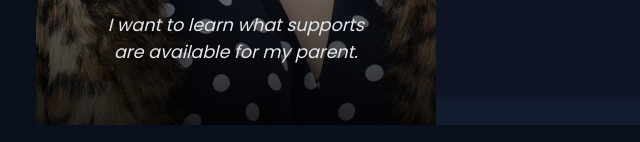
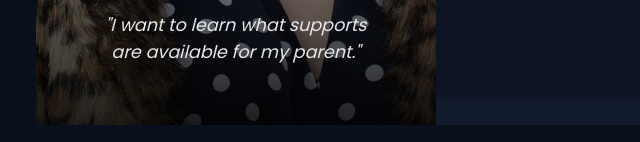
Before and after one commit to PenielleLukusa/AI-in-Web-Dev-Penielle-Lukusa, a plain HTML site: page index.html in a window 1280 px wide. Shown: the part 695-837 px from the top of the page, 0-640 px from the left. Drawn offline with Linux system fonts and the light colour scheme.

Commit message:
Fix quotation marks in paragraph text

```diff
--- a/index.html
+++ b/index.html
@@ -19,7 +19,7 @@
     <div class="left">
         <div class="left-content">
             <h1>Sarah</h1>
-            <p>I want to learn what supports<br>are available for my parent.</p>
+            <p> "I want to learn what supports<br>are available for my parent."</p>
         </div>
     </div>
 
```
